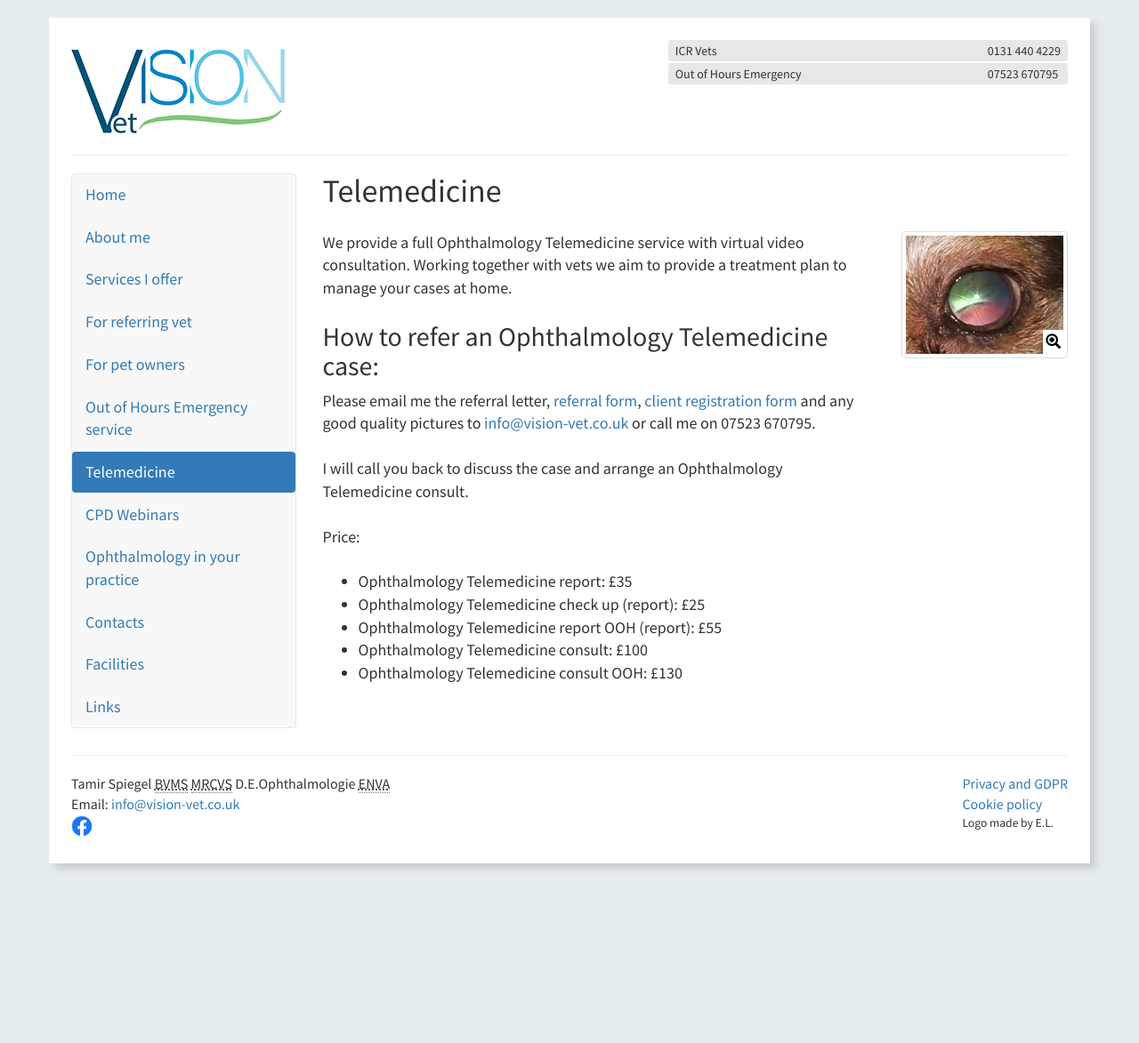
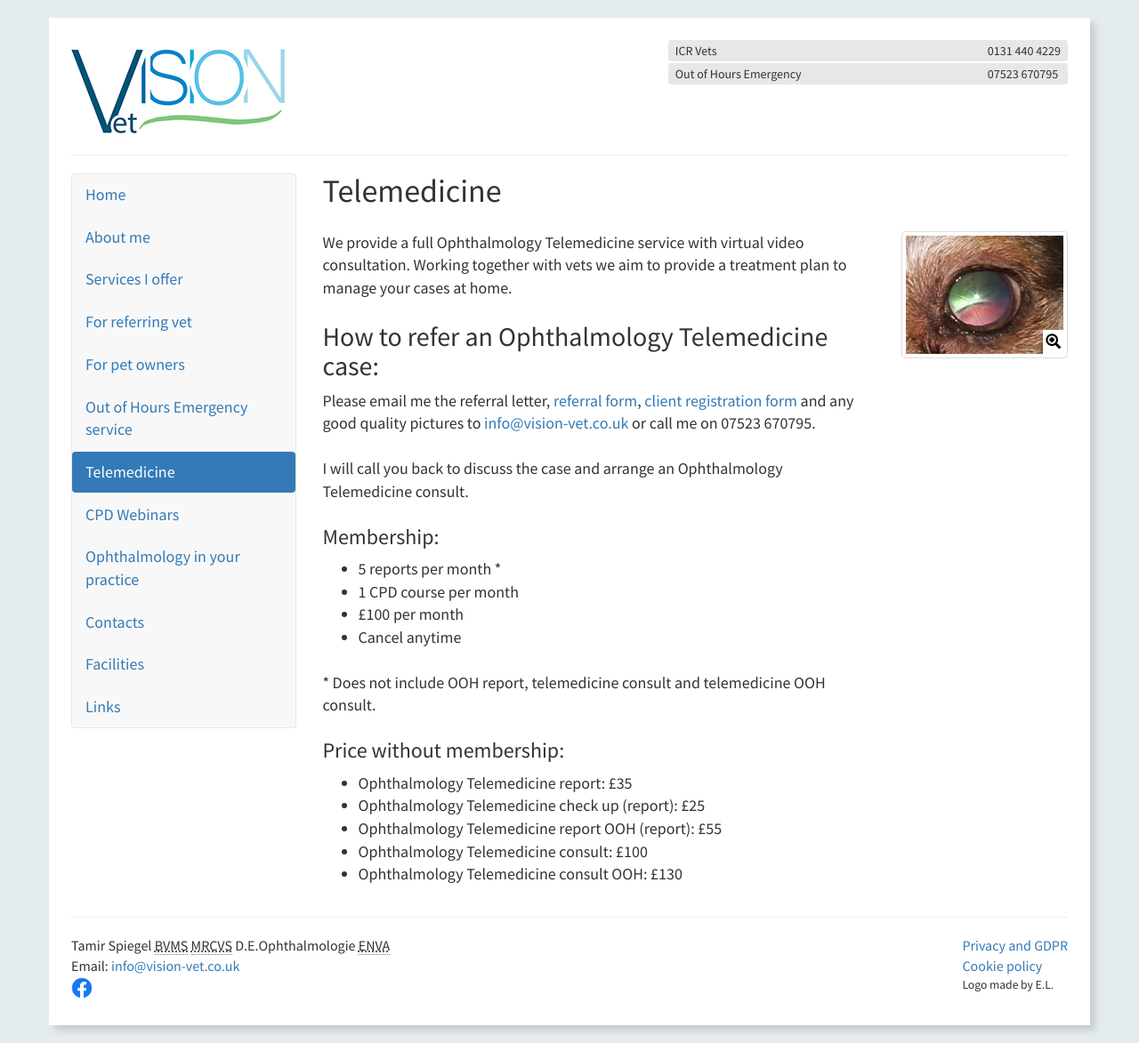
Before and after one commit to cheungmichael/vision-vet.co.uk, a Jekyll site: the page built from telemedicine.md, in a window 1280 px wide. Shown: the whole page at 89% size. Built offline with Jekyll 4.4.1, drawn with Linux system fonts in a browser that asks for light colours; comment, search, counter and statistics services are not loaded; before the commit the page ends 991 px from its top, so only the background shows below that.

Commit message:
Update telemedicine page

```diff
--- a/telemedicine.md
+++ b/telemedicine.md
@@ -18,7 +18,16 @@ weight: 6
 
     <p>I will call you back to discuss the case and arrange an Ophthalmology Telemedicine consult.</p>
 
-    <p>Price:</p>
+    <h3>Membership:</h3>
+    <ul>
+      <li>5 reports per month * </li>
+      <li>1 CPD course per month</li>
+      <li>&pound;100 per month</li>
+      <li>Cancel anytime</li>
+    </ul>
+    <p>* Does not include OOH report, telemedicine consult and telemedicine OOH consult.</p>
+
+    <h3>Price without membership:</h3>
     <ul>
       <li>Ophthalmology Telemedicine report: &pound;35</li>
       <li>Ophthalmology Telemedicine check up (report): &pound;25</li>
@@ -29,9 +38,8 @@ weight: 6
   </div>
 
   <div class="col-md-3">
-
     <div class="img--bordered">
-      <img src="/img/emergency_small.jpg" alt="" class="img-responsive img-thumbnail" />
+      <img src="/img/emergency_small.jpg" alt="" class="img-responsive img-thumbnail">
       <a href="#modalimage" data-toggle="modal" data-target="#modalimage" class="u-magnifyingglass"><span aria-hidden="true" class="glyphicon glyphicon-zoom-in"></span><span class="u-textindent">View larger image</span></a>
     </div>
 
@@ -42,7 +50,7 @@ weight: 6
   	        <button type="button" class="close" data-dismiss="modal" aria-label="Close"><span aria-hidden="true">&times;</span></button>
   	      </div>
   	      <div class="modal-body">
-  	        <p><img src="/img/emergency_large.jpg" class="img-responsive" alt="" /></p>
+            <p><img src="/img/emergency_large.jpg" class="img-responsive" alt=""></p>
           </div>
   	      <div class="modal-footer">
   	        <button type="button" class="btn btn-default" data-dismiss="modal">Close</button>
```
